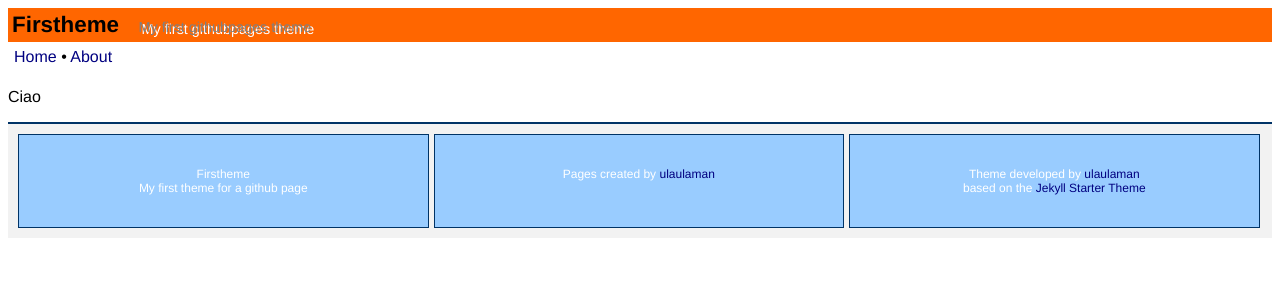
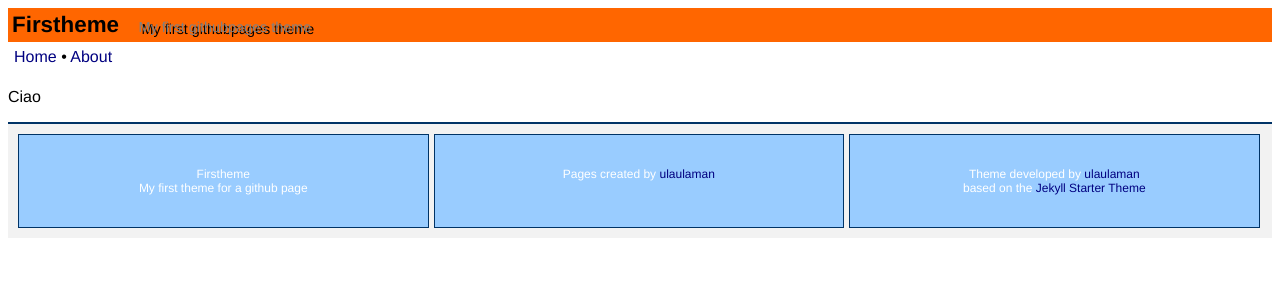
Before and after one commit to ulaulaman/firstheme, a Jekyll site: the page built from index.html, in a window 1280 px wide. Shown: the top 300 px of the page. Built offline with Jekyll 4.4.1, drawn with Linux system fonts in a browser that asks for light colours.

Commit message:
Update style.css

```diff
--- a/css/style.css
+++ b/css/style.css
@@ -19,7 +19,7 @@
   padding: 4px;
   background-color: #ff6600;
   border-down: 2px solid;
-  border-color: #ff3300;
+  border-color: #800000;
 }
 
 #header .big {
@@ -31,7 +31,7 @@
   font-size:    90%;
   color:        grey;
   padding-left: 15px;
-  text-shadow: 3px 2px #ffffff;
+  text-shadow: 3px 2px #000000;
 }
 
 #nav {
```
